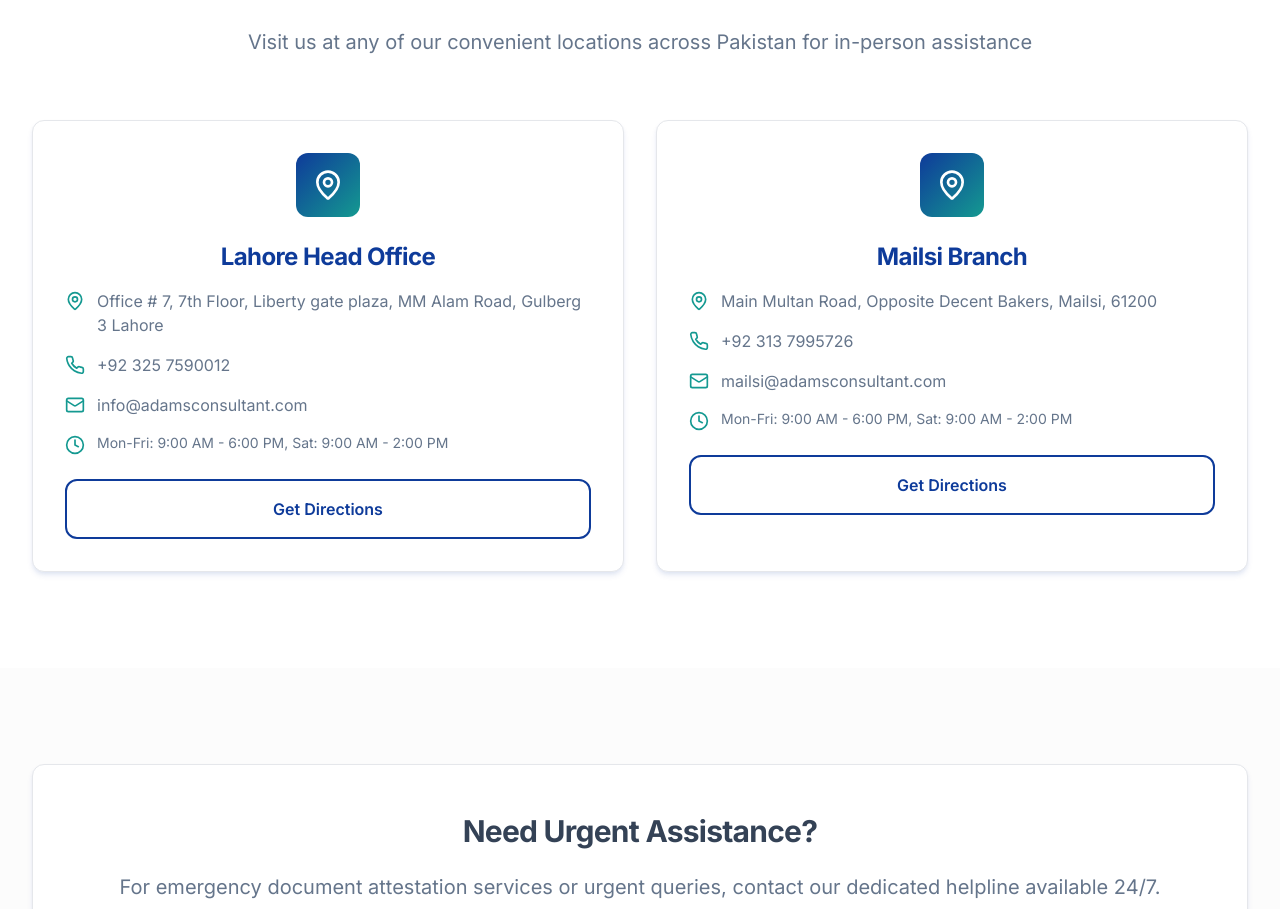
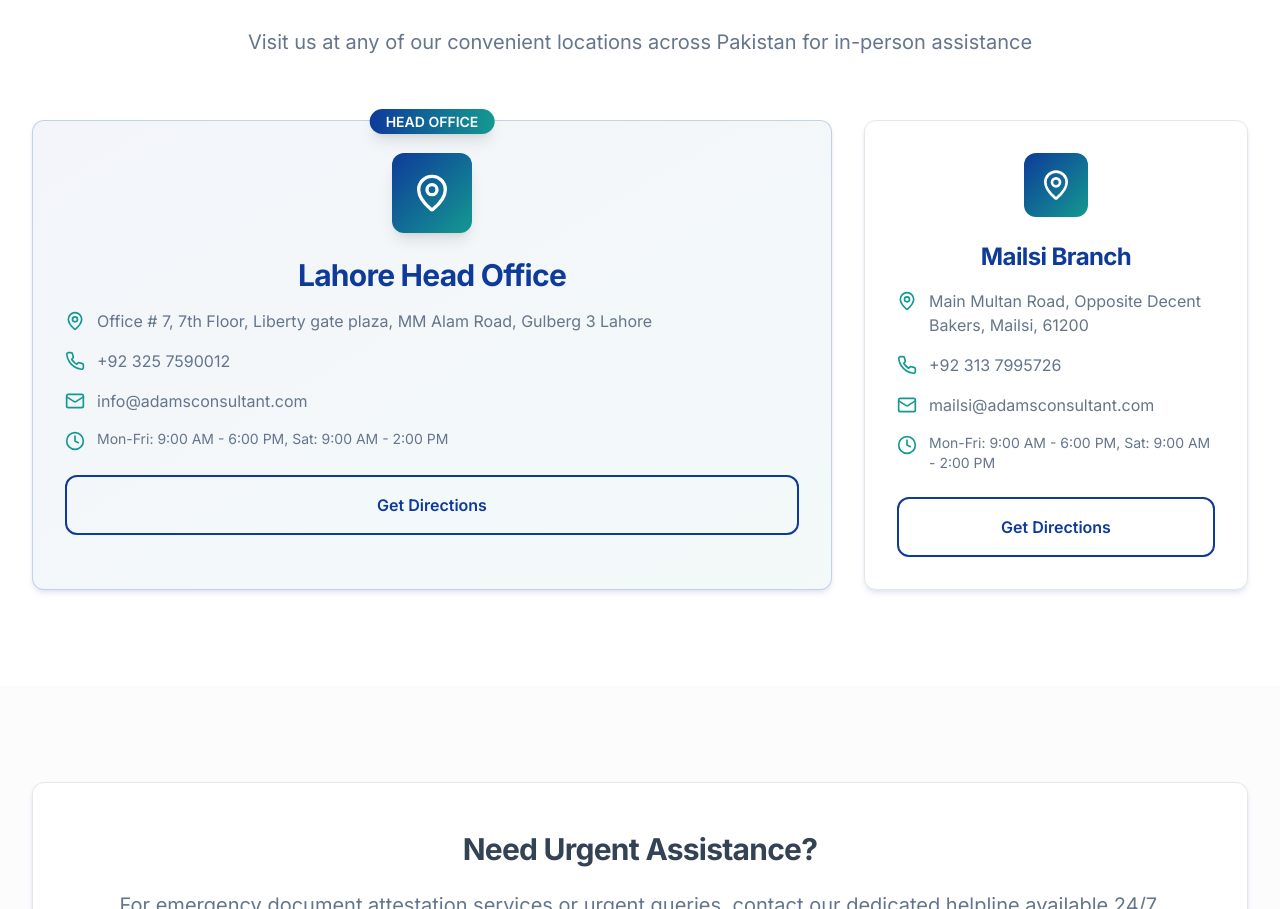
Before and after one commit to Mohsiniqbalbhatti/apostille-bloom, a React (Vite) app: page /contact in a window 1280 px wide. Shown: the part 1671-2580 px from the top of the page. Built offline with nearby package versions, Linux system fonts and the light colour scheme; the HTML template or start-up script is replaced by a standard one.

Commit message:
Make head office prominent

```diff
--- a/src/pages/ContactPage.tsx
+++ b/src/pages/ContactPage.tsx
@@ -73,14 +73,30 @@ const ContactPage = () => {
               </p>
             </div>
 
-            <div className="grid lg:grid-cols-2 gap-8">
+            <div className="grid lg:grid-cols-3 gap-8">
               {offices.map((office, index) => (
-                <div key={index} className="card-elevated p-8 text-center hover:scale-105 transition-transform">
-                  <div className="w-16 h-16 bg-gradient-to-br from-primary to-accent rounded-xl mx-auto mb-6 flex items-center justify-center">
-                    <MapPin className="w-8 h-8 text-white" />
+                <div key={index} className={`card-elevated p-8 text-center hover:scale-105 transition-transform relative ${
+                  office.city.includes('Head Office') ? 'lg:col-span-2 bg-gradient-to-br from-primary/5 to-accent/5 border-primary/20' : ''
+                }`}>
+                  {office.city.includes('Head Office') && (
+                    <div className="absolute -top-3 left-1/2 transform -translate-x-1/2">
+                      <span className="bg-gradient-to-r from-primary to-accent text-white px-4 py-1 rounded-full text-sm font-semibold shadow-lg">
+                        HEAD OFFICE
+                      </span>
+                    </div>
+                  )}
+
+                  <div className={`mx-auto mb-6 flex items-center justify-center rounded-xl ${
+                    office.city.includes('Head Office')
+                      ? 'w-20 h-20 bg-gradient-to-br from-primary to-accent shadow-lg'
+                      : 'w-16 h-16 bg-gradient-to-br from-primary to-accent'
+                  }`}>
+                    <MapPin className={office.city.includes('Head Office') ? 'w-10 h-10 text-white' : 'w-8 h-8 text-white'} />
                   </div>
 
-                  <h3 className="text-2xl font-bold mb-4 text-primary">{office.city}</h3>
+                  <h3 className={`font-bold mb-4 text-primary ${
+                    office.city.includes('Head Office') ? 'text-3xl' : 'text-2xl'
+                  }`}>{office.city}</h3>
 
                   <div className="space-y-4 text-left">
                     <div className="flex items-start space-x-3">
```
